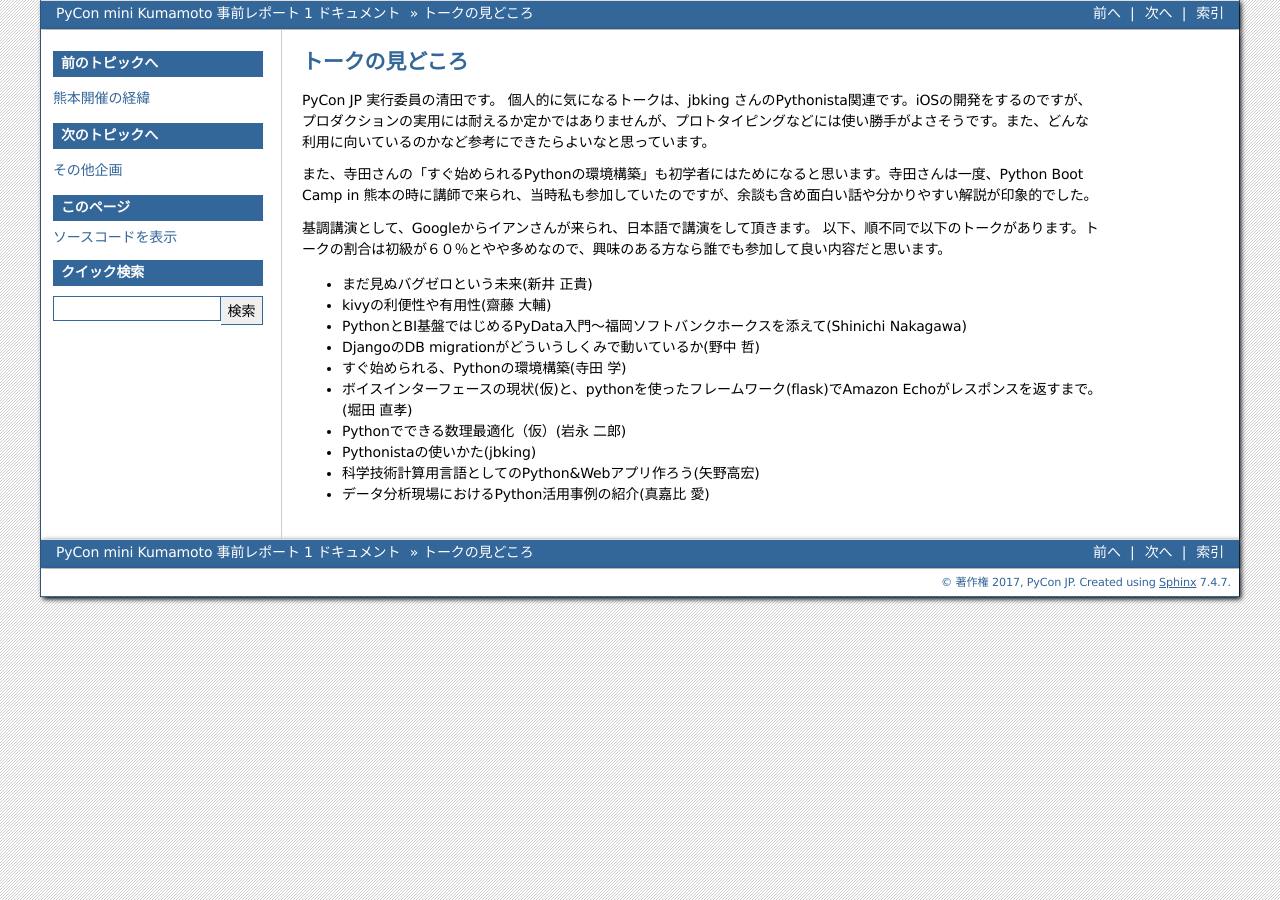
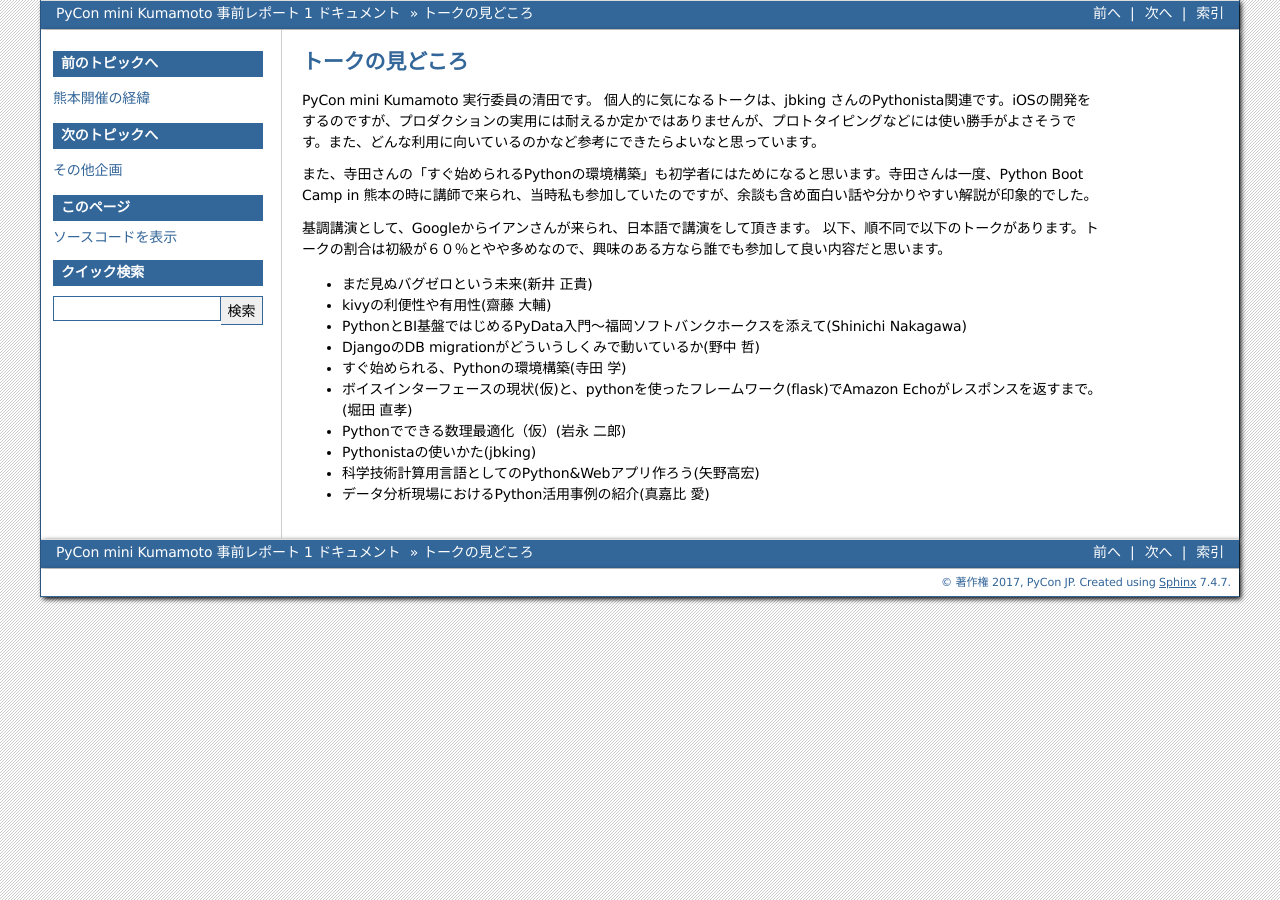
Before and after one commit to pyconjp/kumamoto-2017-pre-report, a Sphinx documentation site: the page built from source/talks.rst, in a window 1280 px wide. Built offline with Sphinx 7.4.7, drawn with Linux system fonts in a browser that asks for light colours.

Commit message:
update 肩書 source/talks.rst

```diff
--- a/source/talks.rst
+++ b/source/talks.rst
@@ -2,7 +2,7 @@
 トークの見どころ
 ================
 
-PyCon JP 実行委員の清田です。
+PyCon mini Kumamoto 実行委員の清田です。
 個人的に気になるトークは、jbking さんのPythonista関連です。iOSの開発をするのですが、プロダクションの実用には耐えるか定かではありませんが、プロトタイピングなどには使い勝手がよさそうです。また、どんな利用に向いているのかなど参考にできたらよいなと思っています。
 
 また、寺田さんの「すぐ始められるPythonの環境構築」も初学者にはためになると思います。寺田さんは一度、Python Boot Camp in 熊本の時に講師で来られ、当時私も参加していたのですが、余談も含め面白い話や分かりやすい解説が印象的でした。
```
